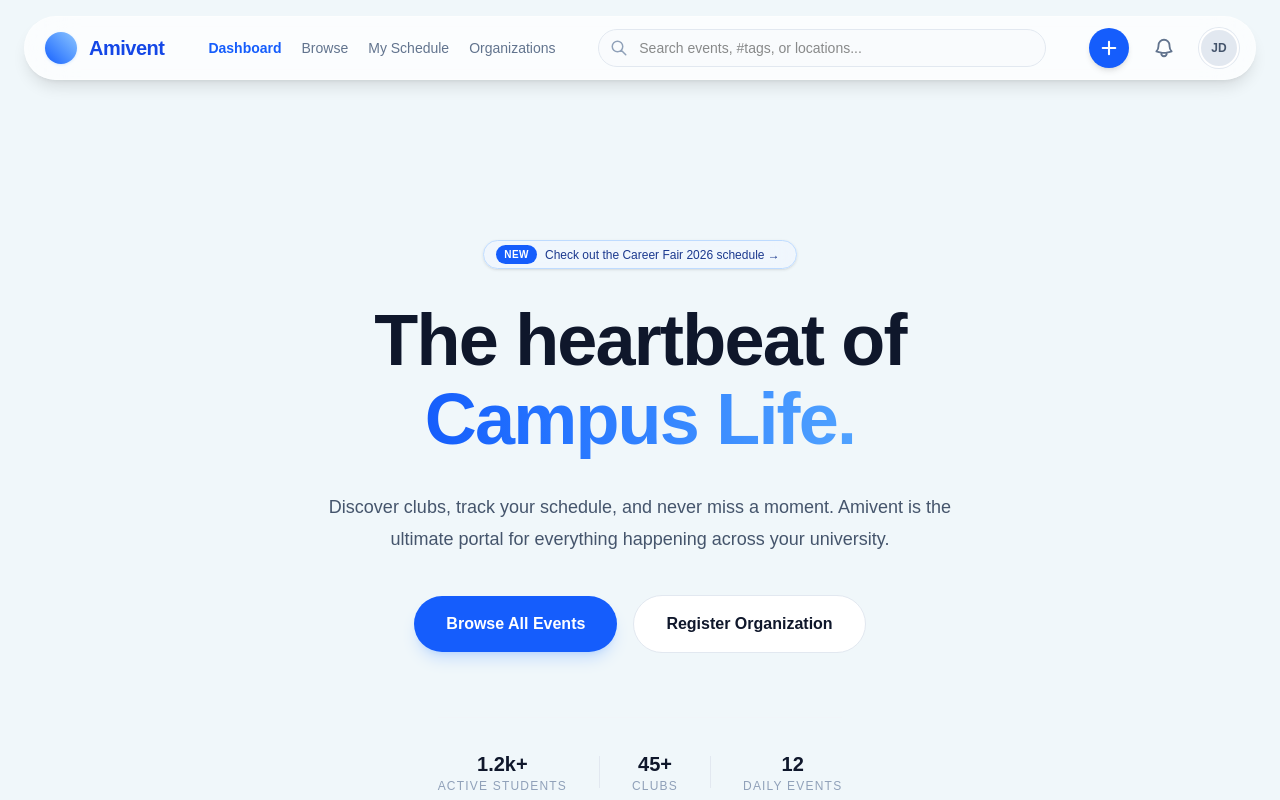
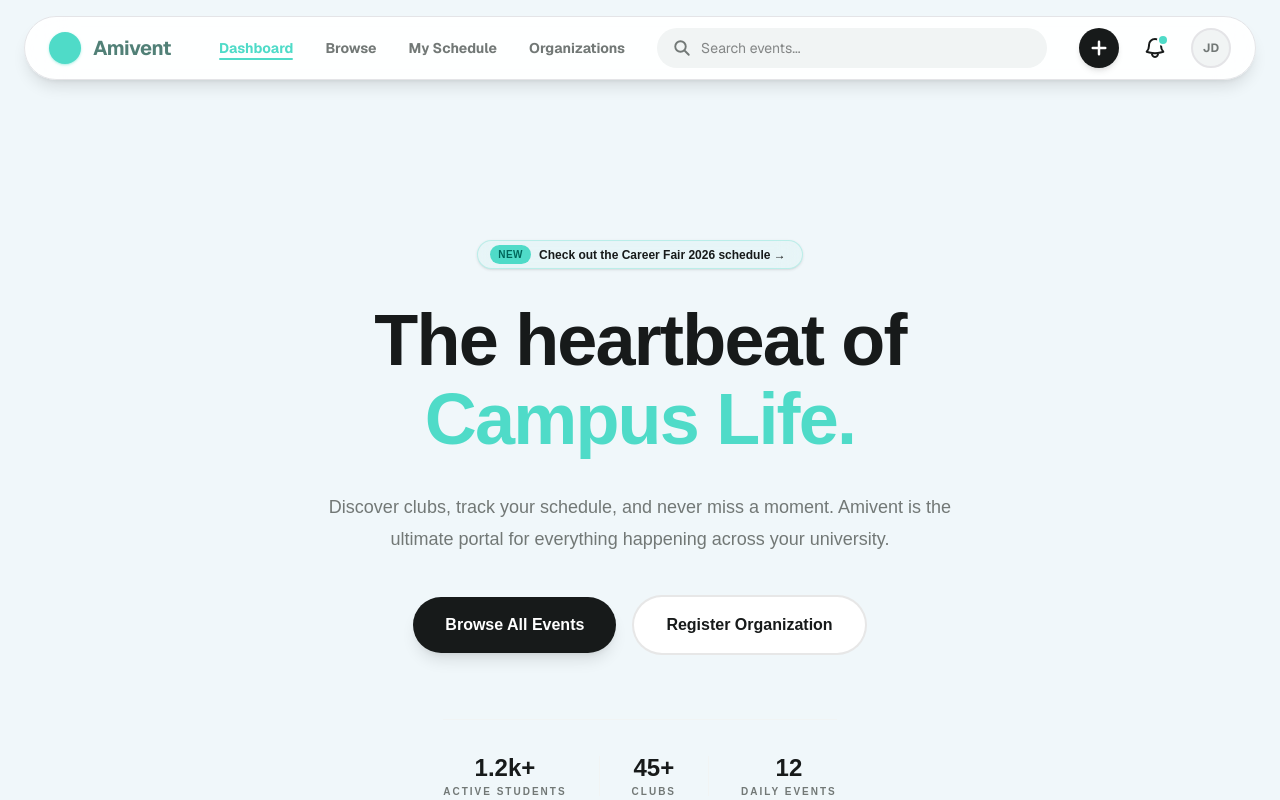
Before and after one commit to stryve-devs/Amivent, a Next.js app in the folder frontend/: page /events in a window 1280 px wide. Shown: the top 800 px of the page. Built offline with nearby package versions, Linux system fonts and the light colour scheme.

Commit message:
feat: implement design system and brand palette

```diff
--- a/frontend/app/(dashboard)/events/page.tsx
+++ b/frontend/app/(dashboard)/events/page.tsx
@@ -2,74 +2,76 @@ import React from 'react';
 
 export default function EventsPage() {
     return (
-        <div className="flex flex-col items-center">
+        <div className="flex flex-col items-center font-manrope">
             {/* --- HERO SECTION --- */}
             <section className="relative w-full py-20 lg:py-32 overflow-hidden flex flex-col items-center text-center">
 
-                {/* Background Decorative Element (Soft Glow) */}
+                {/* Background Decorative Element (Soft Teal Glow instead of Blue) */}
                 <div className="absolute top-0 -z-10 h-full w-full bg-white">
-                    <div className="absolute bottom-auto left-auto right-0 top-0 h-[500px] w-[500px] -translate-x-[30%] translate-y-[20%] rounded-full bg-blue-100 opacity-50 blur-[80px]"></div>
-                    <div className="absolute bottom-0 left-0 right-auto top-auto h-[500px] w-[500px] translate-x-[30%] -translate-y-[20%] rounded-full bg-blue-50 opacity-50 blur-[80px]"></div>
+                    <div className="absolute bottom-auto left-auto right-0 top-0 h-[500px] w-[500px] -translate-x-[30%] translate-y-[20%] rounded-full bg-[#4FDBC8]/10 opacity-50 blur-[100px]"></div>
+                    <div className="absolute bottom-0 left-0 right-auto top-auto h-[500px] w-[500px] translate-x-[30%] -translate-y-[20%] rounded-full bg-[#F1F4F4] opacity-50 blur-[80px]"></div>
                 </div>
 
-                {/* 1. Small "New" Pill (Base44 Style) */}
+                {/* 1. Small "New" Pill (Updated to Teal/Dark) */}
                 <div className="mb-8 flex animate-fade-in justify-center">
-                    <div className="flex items-center gap-2 rounded-full border border-blue-200 bg-blue-50/50 px-3 py-1 pr-4 shadow-sm backdrop-blur-md">
-            <span className="rounded-full bg-blue-600 px-2 py-0.5 text-[10px] font-bold uppercase tracking-wider text-white">
+                    <div className="flex items-center gap-2 rounded-full border border-[#4FDBC8]/30 bg-[#4FDBC8]/5 px-3 py-1 pr-4 shadow-sm backdrop-blur-md">
+                        <span className="rounded-full bg-[#4FDBC8] px-2 py-0.5 text-[10px] font-black uppercase tracking-wider text-[#00675B]">
                           New
                         </span>
-                        <span className="text-xs font-medium text-blue-900">
+                        <span className="text-xs font-bold text-[#171A1A]">
                           Check out the Career Fair 2026 schedule →
                         </span>
                     </div>
                 </div>
 
-                {/* 2. Main Heading */}
-                <h1 className="max-w-4xl px-4 text-5xl font-extrabold tracking-tight text-slate-900 sm:text-7xl lg:leading-[1.1]">
+                {/* 2. Main Heading (Using Brand Dark #171A1A) */}
+                <h1 className="max-w-4xl px-4 text-5xl font-black tracking-tight text-[#171A1A] sm:text-7xl lg:leading-[1.1]">
                     The heartbeat of <br />
-                    <span className="bg-gradient-to-r from-blue-600 to-blue-400 bg-clip-text text-transparent">
+                    <span className="text-[#4FDBC8]">
                         Campus Life.
                     </span>
                 </h1>
 
-                {/* 3. Subtext */}
-                <p className="mt-8 max-w-2xl px-6 text-lg leading-8 text-slate-600">
+                {/* 3. Subtext (Using Brand Neutral #727876) */}
+                <p className="mt-8 max-w-2xl px-6 text-lg leading-8 text-[#727876] font-medium">
                     Discover clubs, track your schedule, and never miss a moment.
                     Amivent is the ultimate portal for everything happening across your university.
                 </p>
 
-                {/* 4. Hero Actions */}
+                {/* 4. Hero Actions (Using Dark and Outlined styles) */}
                 <div className="mt-10 flex flex-wrap items-center justify-center gap-4">
-                    <button className="rounded-full bg-blue-600 px-8 py-4 text-base font-semibold text-white shadow-lg shadow-blue-500/20 transition-all hover:bg-blue-700 active:scale-95">
+                    {/* Primary Button matches the 'Inverted' style from your screenshot */}
+                    <button className="rounded-full bg-[#171A1A] px-8 py-4 text-base font-bold text-white shadow-lg shadow-black/10 transition-all hover:scale-105 active:scale-95">
                         Browse All Events
                     </button>
-                    <button className="rounded-full border border-slate-200 bg-white px-8 py-4 text-base font-semibold text-slate-900 transition-all hover:bg-slate-50 active:scale-95">
+                    {/* Secondary Button matches 'Outlined' style */}
+                    <button className="rounded-full border-2 border-[#171A1A]/10 bg-white px-8 py-4 text-base font-bold text-[#171A1A] transition-all hover:bg-[#F1F4F4] active:scale-95">
                         Register Organization
                     </button>
                 </div>
 
-                {/* 5. Social Proof / Stats */}
-                <div className="mt-16 flex items-center gap-8 border-t border-slate-100 pt-8 text-slate-400">
+                {/* 5. Social Proof / Stats (Academic Curator Neutral Style) */}
+                <div className="mt-16 flex items-center gap-8 border-t border-[#F1F4F4] pt-8 text-[#727876]">
                     <div className="flex flex-col">
-                        <span className="text-xl font-bold text-slate-900">1.2k+</span>
-                        <span className="text-xs uppercase tracking-widest">Active Students</span>
+                        <span className="text-2xl font-black text-[#171A1A]">1.2k+</span>
+                        <span className="text-[10px] font-bold uppercase tracking-[0.2em]">Active Students</span>
                     </div>
-                    <div className="h-8 w-px bg-slate-200"></div>
+                    <div className="h-10 w-px bg-[#F1F4F4]"></div>
                     <div className="flex flex-col">
-                        <span className="text-xl font-bold text-slate-900">45+</span>
-                        <span className="text-xs uppercase tracking-widest">Clubs</span>
+                        <span className="text-2xl font-black text-[#171A1A]">45+</span>
+                        <span className="text-[10px] font-bold uppercase tracking-[0.2em]">Clubs</span>
                     </div>
-                    <div className="h-8 w-px bg-slate-200"></div>
+                    <div className="h-10 w-px bg-[#F1F4F4]"></div>
                     <div className="flex flex-col">
-                        <span className="text-xl font-bold text-slate-900">12</span>
-                        <span className="text-xs uppercase tracking-widest">Daily Events</span>
+                        <span className="text-2xl font-black text-[#171A1A]">12</span>
+                        <span className="text-[10px] font-bold uppercase tracking-[0.2em]">Daily Events</span>
                     </div>
                 </div>
             </section>
 
-            {/* --- GRID SECTION (Coming next) --- */}
+            {/* --- GRID SECTION --- */}
             <div className="w-full max-w-7xl px-6 pb-24">
-                {/* We will drop the Event Grid here */}
+                {/* Event Grid will go here */}
             </div>
         </div>
     );
--- a/frontend/components/layout/Navbar.tsx
+++ b/frontend/components/layout/Navbar.tsx
@@ -21,180 +21,118 @@ export default function Navbar() {
     ];
 
     return (
-        <div className="fixed top-4 left-0 right-0 z-50 flex justify-center px-4 sm:px-6">
-            <nav className="flex h-16 w-full max-w-7xl items-center justify-between rounded-full border border-white/40 bg-white/70 px-4 py-2 shadow-lg backdrop-blur-xl transition-all">
+        <div className="fixed top-4 left-0 right-0 z-50 flex justify-center px-4 sm:px-6 font-sans">
+            <nav className="flex h-16 w-full max-w-7xl items-center justify-between rounded-full border border-zinc-200 bg-white/90 px-6 shadow-lg backdrop-blur-xl transition-all">
 
-                {/* 1. Left Side: KEPT EXACTLY AS YOU HAD IT */}
+                {/* 1. Left Side: Brand & Direct Nav */}
                 <div className="flex items-center shrink-0">
-                    <Link href="/events" className="flex items-center gap-3 translate-x-1 group">
-                        <div className="h-8 w-8 rounded-full bg-gradient-to-tr from-blue-600 to-blue-300 shadow-sm shadow-blue-200/50 group-hover:scale-110 transition-transform" />
-                        <span className="text-xl font-bold tracking-tight text-blue-700 select-none border-blue-600/30 pb-[1px]">
+                    <Link href="/events" className="flex items-center gap-3 group">
+                        {/* Circle - Forced Teal */}
+                        <div className="h-8 w-8 rounded-full bg-[#4FDBC8] shadow-sm shadow-[#4FDBC8]/40 group-hover:scale-110 transition-transform" />
+                        <span className="text-xl font-bold tracking-tight text-[#518077] select-none">
                           Amivent
                         </span>
                     </Link>
 
-                    <div className="hidden lg:flex items-center ml-12 gap-5 text-sm font-medium">
-                        {navLinks.map((link) => (
+                    <div className="hidden lg:flex items-center ml-12 gap-8 text-sm font-bold">
+                        {navLinks.map((link) => {
+                            const active = isActive(link.href);
+                            return (
                                 <Link
                                     key={link.href}
                                     href={link.href}
-                                className={`transition-all duration-200 hover:text-blue-600 ${
-                                    isActive(link.href) ? 'text-blue-600 font-bold' : 'text-slate-500'
+                                    className={`relative py-1 transition-all duration-200 ${
+                                        active ? 'text-[#4FDBC8]' : 'text-[#727876] hover:text-[#4FDBC8]'
                                     }`}
                                 >
                                     {link.name}
+                                    {/* Teal Underline for Active State */}
+                                    {active && (
+                                        <div className="absolute -bottom-0.4 left-0 w-full h-[2px] bg-[#4FDBC8] rounded-full" />
+                                    )}
                                 </Link>
-                        ))}
+                            );
+                        })}
                     </div>
                 </div>
 
                 {/* 2. Center: Global Search */}
                 <div className="hidden md:flex flex-1 justify-center px-8">
                     <div className="relative w-full max-w-md group">
-                        <div className="absolute inset-y-0 left-3 flex items-center text-slate-400 group-focus-within:text-blue-500 transition-colors">
-                            <svg xmlns="http://www.w3.org/2000/svg" width="18" height="18" fill="none" viewBox="0 0 24 24" stroke="currentColor" strokeWidth="2">
+                        <div className="absolute inset-y-0 left-4 flex items-center text-[#727876] group-focus-within:text-[#4FDBC8] transition-colors">
+                            <svg xmlns="http://www.w3.org/2000/svg" width="18" height="18" fill="none" viewBox="0 0 24 24" stroke="currentColor" strokeWidth="2.5">
                                 <path strokeLinecap="round" strokeLinejoin="round" d="M21 21l-6-6m2-5a7 7 0 11-14 0 7 7 0 0114 0z" />
                             </svg>
                         </div>
                         <input
                             type="text"
-                            placeholder="Search events, #tags, or locations..."
-                            className="w-full rounded-full border border-slate-200 bg-slate-50/50 py-2 pl-10 pr-12 text-sm outline-none transition-all focus:border-blue-500 focus:bg-white focus:ring-4 focus:ring-blue-500/5"
+                            placeholder="Search events..."
+                            className="w-full rounded-full border-none bg-[#F1F4F4] py-2.5 pl-11 pr-12 text-sm outline-none transition-all focus:ring-2 focus:ring-[#4FDBC8]/30 text-[#171A1A]"
                         />
                     </div>
                 </div>
 
                 {/* 3. Right Side: Personal Actions */}
-                <div className="flex items-center gap-2 sm:gap-4 shrink-0 relative">
+                <div className="flex items-center gap-3 sm:gap-5 shrink-0 relative">
+                    {/* Create Button - Black as per your design */}
                     {(userRole === "Admin" || userRole === "ClubPresident") && (
                         <Link
                             href="/create-event"
-                            className="hidden sm:flex h-10 w-10 items-center justify-center rounded-full bg-blue-600 text-white shadow-md hover:bg-blue-700 active:scale-95 transition-all"
+                            className="hidden sm:flex h-10 w-10 items-center justify-center rounded-full bg-[#171A1A] text-white shadow-md hover:scale-105 active:scale-95 transition-all"
                         >
-                            <svg xmlns="http://www.w3.org/2000/svg" width="20" height="20" fill="none" viewBox="0 0 24 24" stroke="currentColor" strokeWidth="2.5">
+                            <svg xmlns="http://www.w3.org/2000/svg" width="20" height="20" fill="none" viewBox="0 0 24 24" stroke="currentColor" strokeWidth="3">
                                 <path strokeLinecap="round" strokeLinejoin="round" d="M12 4.5v15m7.5-7.5h-15" />
                             </svg>
                         </Link>
                     )}
 
+                    {/* Notifications - Icon goes Teal on open */}
                     <button
                         onClick={() => { setIsNotifyOpen(!isNotifyOpen); setIsProfileOpen(false); }}
-                        className="p-2 text-slate-500 hover:text-blue-600"
+                        className={`p-1 transition-colors ${isNotifyOpen ? 'text-[#4FDBC8]' : 'text-[#171A1A] hover:text-[#4FDBC8]'}`}
                     >
-                        <svg xmlns="http://www.w3.org/2000/svg" width="22" height="22" fill="none" viewBox="0 0 24 24" stroke="currentColor" strokeWidth="2">
+                        <div className="relative">
+                            <svg xmlns="http://www.w3.org/2000/svg" width="24" height="24" fill="none" viewBox="0 0 24 24" stroke="currentColor" strokeWidth="2">
                                 <path strokeLinecap="round" strokeLinejoin="round" d="M14.857 17.082a23.848 23.848 0 005.454-1.31A8.967 8.967 0 0118 9.75v-.7V9A6 6 0 006 9v.75a8.967 8.967 0 01-2.312 6.022c1.733.64 3.56 1.085 5.455 1.31m5.714 0a24.255 24.255 0 01-5.714 0m5.714 0a3 3 0 11-5.714 0" />
                             </svg>
+                            {!isNotifyOpen && (
+                                <span className="absolute top-0 right-0 h-2 w-2 rounded-full bg-[#4FDBC8] ring-2 ring-white"></span>
+                            )}
+                        </div>
                     </button>
 
-                    {/* Profile Avatar & Dropdown Logic */}
+                    {/* User Profile Avatar */}
                     <div className="relative">
                         <button
                             onClick={() => { setIsProfileOpen(!isProfileOpen); setIsNotifyOpen(false); }}
-                            className="flex h-10 w-10 items-center justify-center rounded-full border-2 border-white bg-slate-200 ring-1 ring-slate-200 hover:ring-blue-400 transition-all"
+                            className={`flex h-10 w-10 items-center justify-center rounded-full border-2 transition-all ${isProfileOpen ? 'border-[#4FDBC8] bg-[#4FDBC8]/10' : 'border-zinc-200 bg-[#F1F4F4] hover:border-[#4FDBC8]'}`}
                         >
-                            <div className="text-xs font-bold text-slate-600 uppercase">JD</div>
+                            <div className={`text-xs font-bold uppercase ${isProfileOpen ? 'text-[#4FDBC8]' : 'text-[#727876]'}`}>JD</div>
                         </button>
 
                         {/* Dropdown Menu */}
                         {isProfileOpen && (
-                            <div className="absolute right-0 mt-4 w-56 rounded-2xl border border-slate-200 bg-white py-2 shadow-xl z-[60] animate-in fade-in zoom-in duration-200">
-                                <div className="px-4 py-2 border-b border-slate-100 mb-1">
-                                    <p className="text-sm font-bold text-slate-900">John Doe</p>
-                                    <p className="text-[10px] text-slate-500 uppercase tracking-widest leading-none mt-1">CS Student</p>
+                            <div className="absolute right-0 mt-6 w-56 rounded-3xl border border-zinc-100 bg-white py-3 shadow-2xl z-[60] animate-in fade-in zoom-in-95 duration-200">
+                                <div className="px-5 py-3 border-b border-zinc-50 mb-2">
+                                    <p className="text-sm font-black text-[#171A1A]">John Doe</p>
+                                    <p className="text-[10px] text-[#4FDBC8] uppercase tracking-widest font-bold mt-0.5">CS Student</p>
                                 </div>
                                 <Link
                                     href="/profile"
-                                    onClick={() => setIsProfileOpen(false)}
-                                    className="flex items-center gap-3 px-4 py-2 text-sm text-slate-600 hover:bg-slate-50 transition-colors"
+                                    className="block px-5 py-2 text-sm font-medium text-[#171A1A] hover:text-[#4FDBC8] hover:bg-[#F1F4F4]"
                                 >My Profile</Link>
                                 <Link
                                     href="/settings"
-                                    onClick={() => setIsProfileOpen(false)}
-                                    className="flex items-center gap-3 px-4 py-2 text-sm text-slate-600 hover:bg-slate-50 transition-colors"
+                                    className="block px-5 py-2 text-sm font-medium text-[#171A1A] hover:text-[#4FDBC8] hover:bg-[#F1F4F4]"
                                 >Settings</Link>
-
-                                <button className="w-full text-left flex items-center gap-3 px-4 py-2 text-sm text-red-600 hover:bg-red-50 border-t border-slate-100 mt-1">
+                                <button className="w-full text-left px-5 py-3 text-sm text-[#FFB862] border-t border-zinc-50 mt-2 font-bold">
                                     Logout
                                 </button>
                             </div>
                         )}
                     </div>
-
-                    <button
-                        onClick={() => setIsMobileMenuOpen(true)}
-                        className="lg:hidden p-2 text-slate-900 hover:bg-slate-100 rounded-full transition-colors"
-                    >
-                        <svg xmlns="http://www.w3.org/2000/svg" width="24" height="24" fill="none" viewBox="0 0 24 24" stroke="currentColor" strokeWidth="2">
-                            <path strokeLinecap="round" strokeLinejoin="round" d="M4 6h16M4 12h16m-7 6h7" />
-                        </svg>
-                    </button>
                 </div>
             </nav>
-
-
-            {/* --- MOBILE DRAWER OVERLAY --- */}
-            {isMobileMenuOpen && (
-                <div className="fixed inset-0 z-[100] lg:hidden">
-                    <div
-                        className="absolute inset-0 bg-slate-900/40 backdrop-blur-sm"
-                        onClick={() => setIsMobileMenuOpen(false)}
-                    />
-                    <div className="absolute right-0 top-0 h-full w-72 bg-white shadow-2xl p-6 flex flex-col gap-8 animate-in slide-in-from-right duration-300">
-                        <div className="flex justify-between items-center">
-                            <span className="text-2xl font-bold text-blue-600">Amivent</span>
-                            <button onClick={() => setIsMobileMenuOpen(false)} className="text-xs font-bold text-slate-400">CLOSE</button>
-                        </div>
-
-                        <div className="flex flex-col gap-6">
-                            {/* 1. Main Navigation Section */}
-                            <div className="space-y-4">
-                                <p className="text-[10px] font-bold text-slate-400 uppercase tracking-widest">Menu</p>
-                                {navLinks.map((link) => (
-                                    <Link
-                                        key={link.href}
-                                        href={link.href}
-                                        onClick={() => setIsMobileMenuOpen(false)}
-                                        className={`block text-xl font-bold ${isActive(link.href) ? 'text-blue-600' : 'text-slate-800'}`}
-                                    >
-                                        {link.name}
-                                    </Link>
-                                ))}
-                            </div>
-
-                            <div className="h-px bg-slate-100 w-full" />
-
-                            {/* 2. Personal Section (Profile & Settings) */}
-                            <div className="space-y-4">
-                                <p className="text-[10px] font-bold text-slate-400 uppercase tracking-widest">Account</p>
-                                <Link
-                                    href="/profile"
-                                    onClick={() => setIsMobileMenuOpen(false)}
-                                    className="flex items-center gap-3 text-xl font-bold text-slate-800"
-                                >
-                                My Profile
-                                </Link>
-                                <Link
-                                    href="/settings"
-                                    onClick={() => setIsMobileMenuOpen(false)}
-                                    className="flex items-center gap-3 text-xl font-bold text-slate-800"
-                                >
-                                Settings
-                                </Link>
-                            </div>
-
-                            <div className="mt-auto">
-                                <Link
-                                    href="/create-event"
-                                    onClick={() => setIsMobileMenuOpen(false)}
-                                    className="flex items-center justify-center w-full py-4 bg-blue-600 text-white rounded-2xl font-bold shadow-lg shadow-blue-100"
-                                >
-                                    + Create Event
-                                </Link>
-                            </div>
-                        </div>
-                    </div>
-                </div>
-            )}
         </div>
     );
 }
--- /dev/null
+++ b/frontend/tailwind.config.ts
@@ -0,0 +1,32 @@
+// tailwind.config.ts
+import type { Config } from "tailwindcss";
+
+const config: Config = {
+    content: [
+        "./app/**/*.{js,ts,jsx,tsx,mdx}",
+        "./components/**/*.{js,ts,jsx,tsx,mdx}",
+    ],
+    theme: {
+        extend: {
+            colors: {
+                brand: {
+                    primary: "#4FDBC8",    // Bright Teal
+                    secondary: "#518077",  // Muted Forest Green
+                    tertiary: "#FFB862",   // Soft Orange
+                    neutral: "#727876",    // Medium Gray
+                    dark: "#171A1A",       // Near Black (used for "Inverted" buttons)
+                    tealDark: "#00675B",   // The deep teal used in the "Primary" button
+                },
+                surface: {
+                    light: "#F1F4F4",      // The light gray card background
+                    border: "#D1D5D5",     // Subtle borders for inputs/outlined buttons
+                }
+            },
+            fontFamily: {
+                manrope: ["Manrope", "sans-serif"], // The font specified in the screenshot
+            },
+        },
+    },
+    plugins: [],
+};
+export default config;
```
Lines whose indentation alone changed are shown as unchanged.
